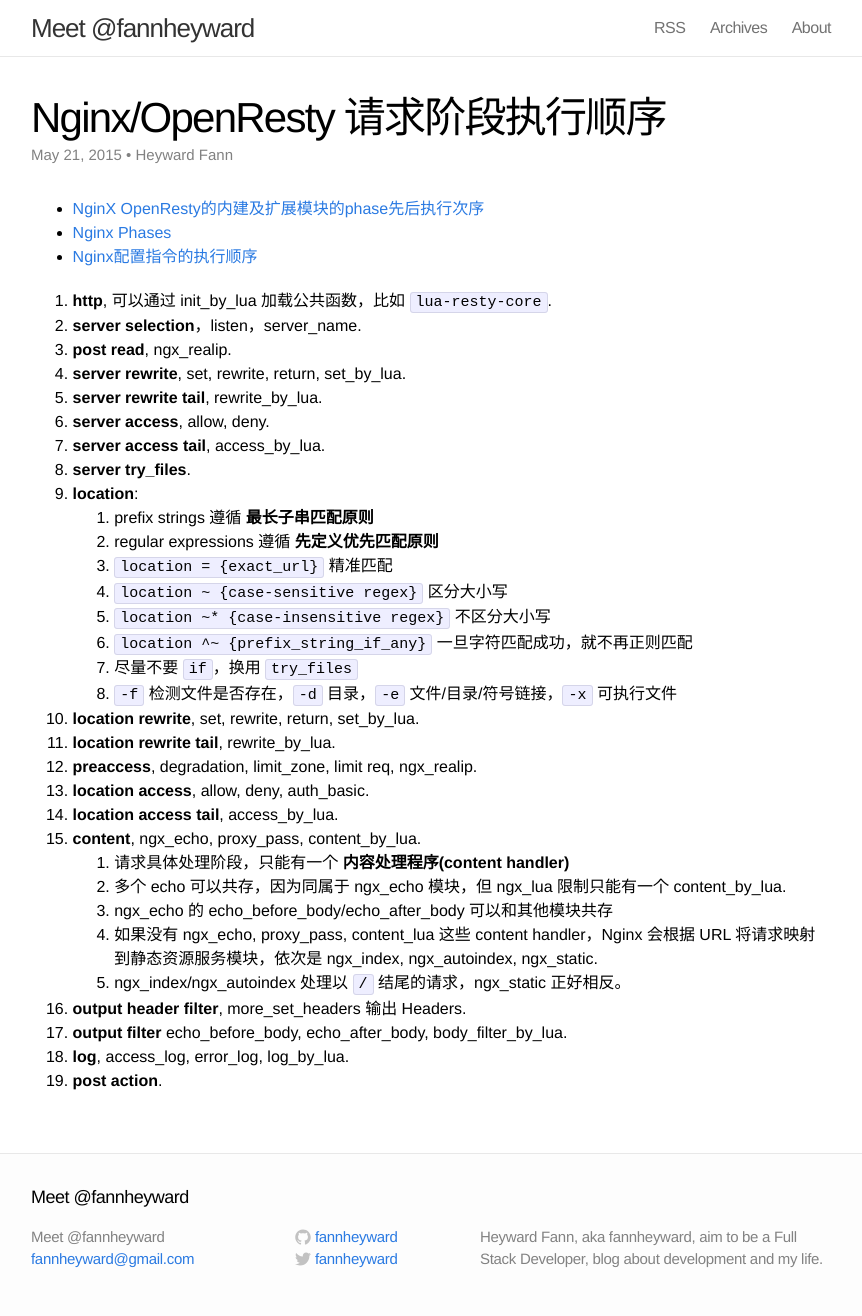
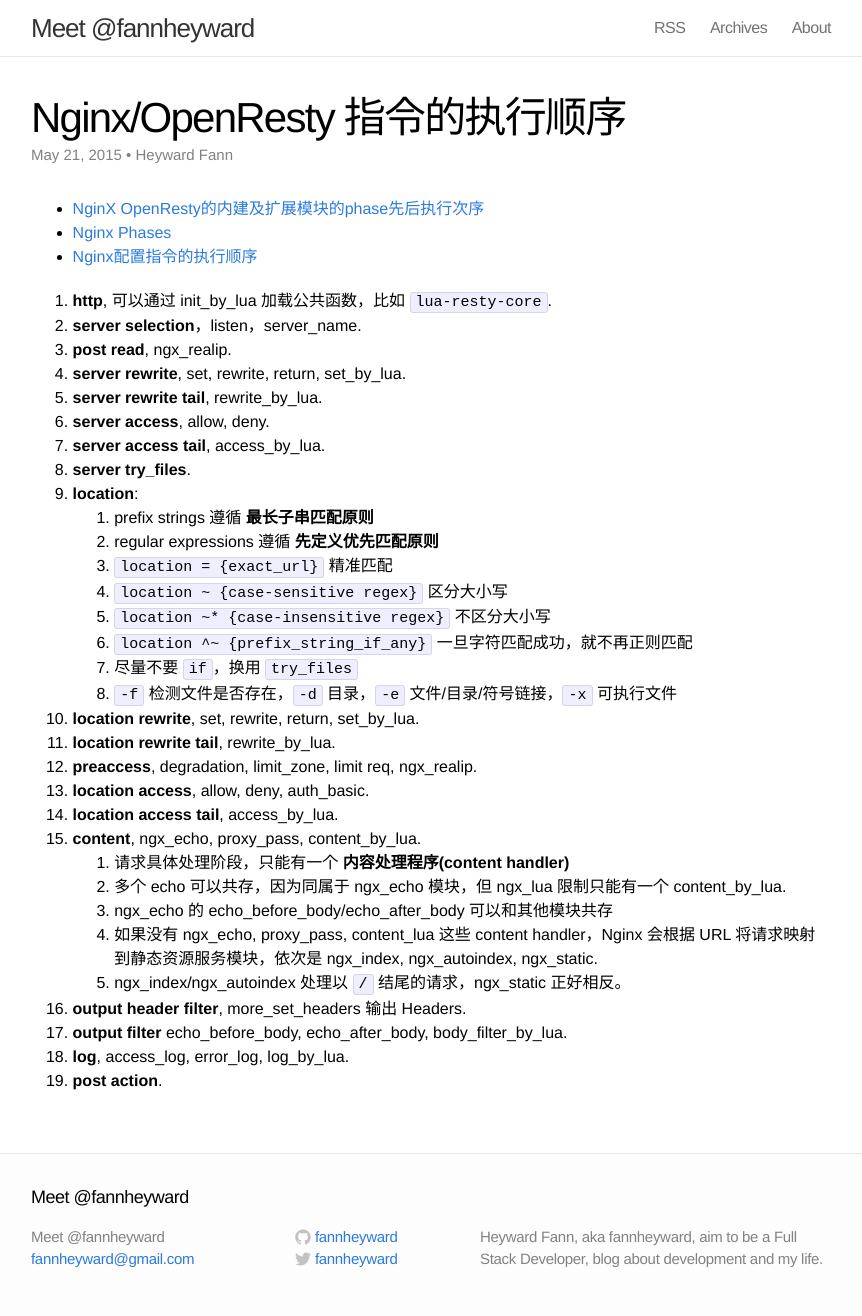
Before and after one commit to fannheyward/fannheyward.github.io, a Jekyll site: the page built from _posts/2015-05-21-nginx-phases.markdown, in a window 1280 px wide. Shown: the whole page, without its empty margins (209-1071 px from the left). Built offline with Jekyll 4.4.1, drawn with Linux system fonts in a browser that asks for light colours; Markdown is read by kramdown in place of the engine named in the settings.

Commit message:
rename title

```diff
--- a/_posts/2015-05-21-nginx-phases.markdown
+++ b/_posts/2015-05-21-nginx-phases.markdown
@@ -1,6 +1,6 @@
 ---
 layout: post
-title: Nginx/OpenResty 请求阶段执行顺序
+title: Nginx/OpenResty 指令的执行顺序
 date: 2015-05-21 16:33:51 +0800
 ---
 
```
